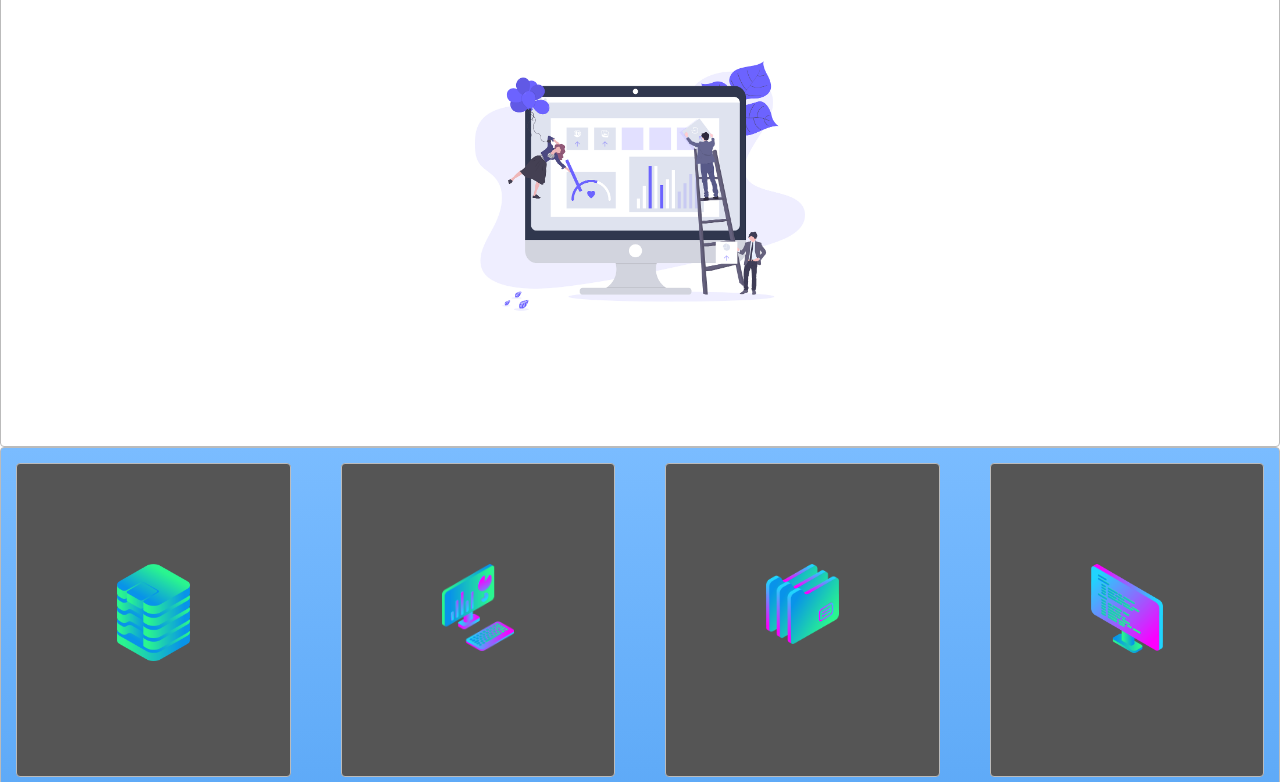
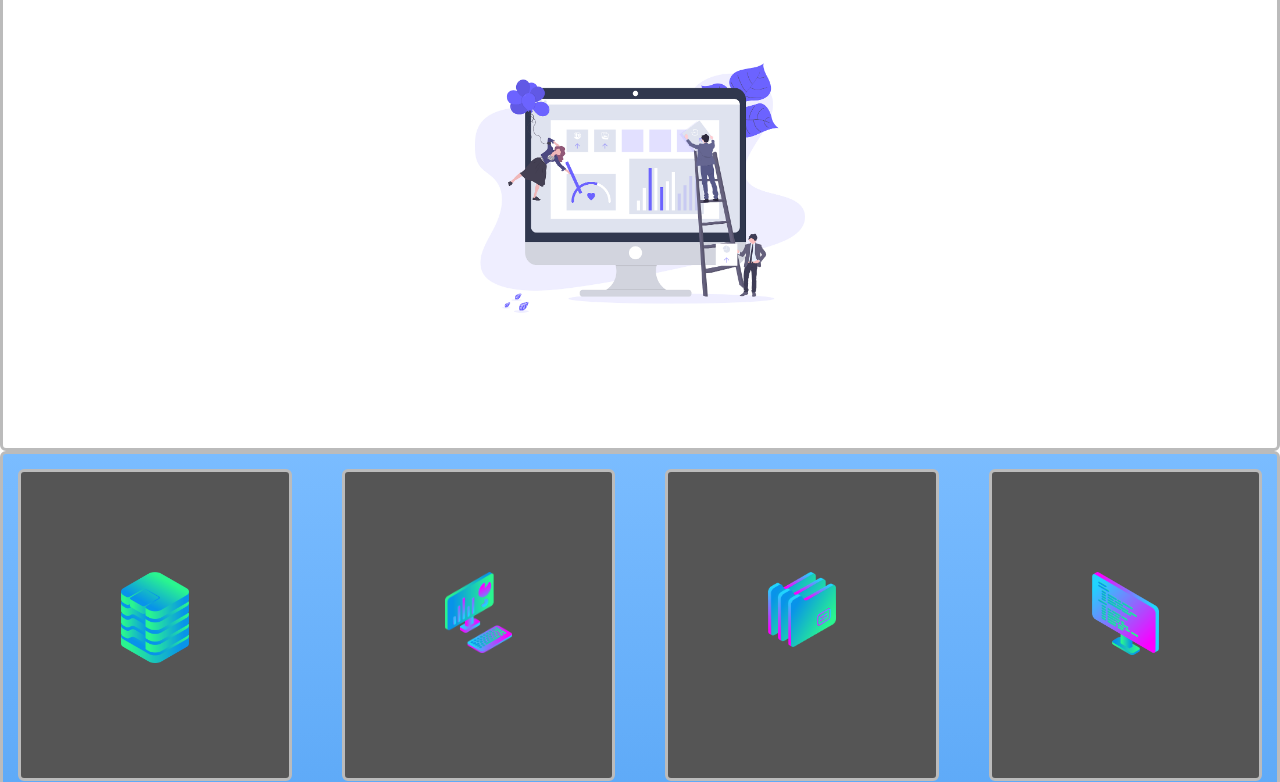
Before and after one commit to amanbijalwan/Webpage-Layout-01, a plain HTML site: page index.html in a window 1280 px wide. Shown: the part 75-857 px from the top of the page. Drawn offline with Linux system fonts and the light colour scheme.

Commit message:
Minor adjustments to style file.

```diff
--- a/style.css
+++ b/style.css
@@ -10,9 +10,9 @@ body{
     /*display:inline-block;*/
     color:#FFF;
     font-size:2em;
-    border-radius:4px;
-    border:1px solid #bbb;
-    transition: all 0.3s linear;
+    border-radius:6px;
+    border:3px solid #bbb;
+    transition: all 0.4s linear;
 }
 
 .zone:hover {
```
